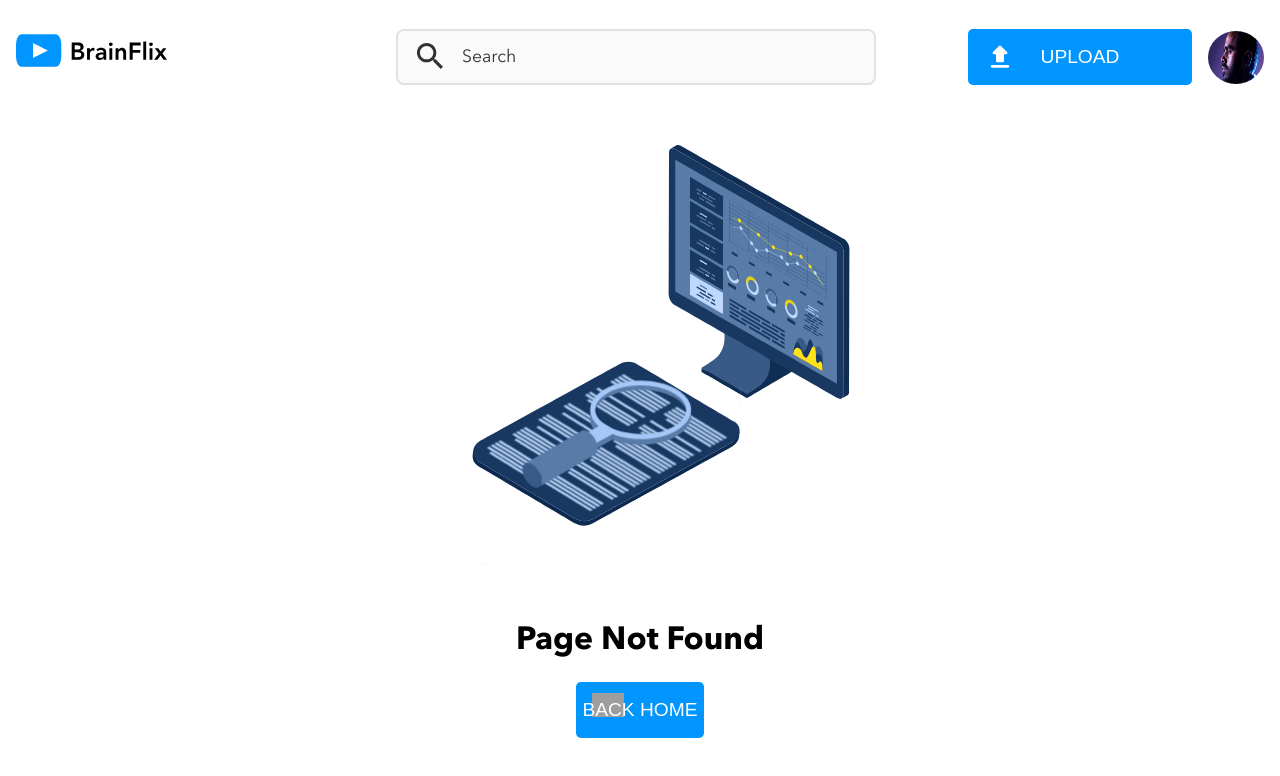
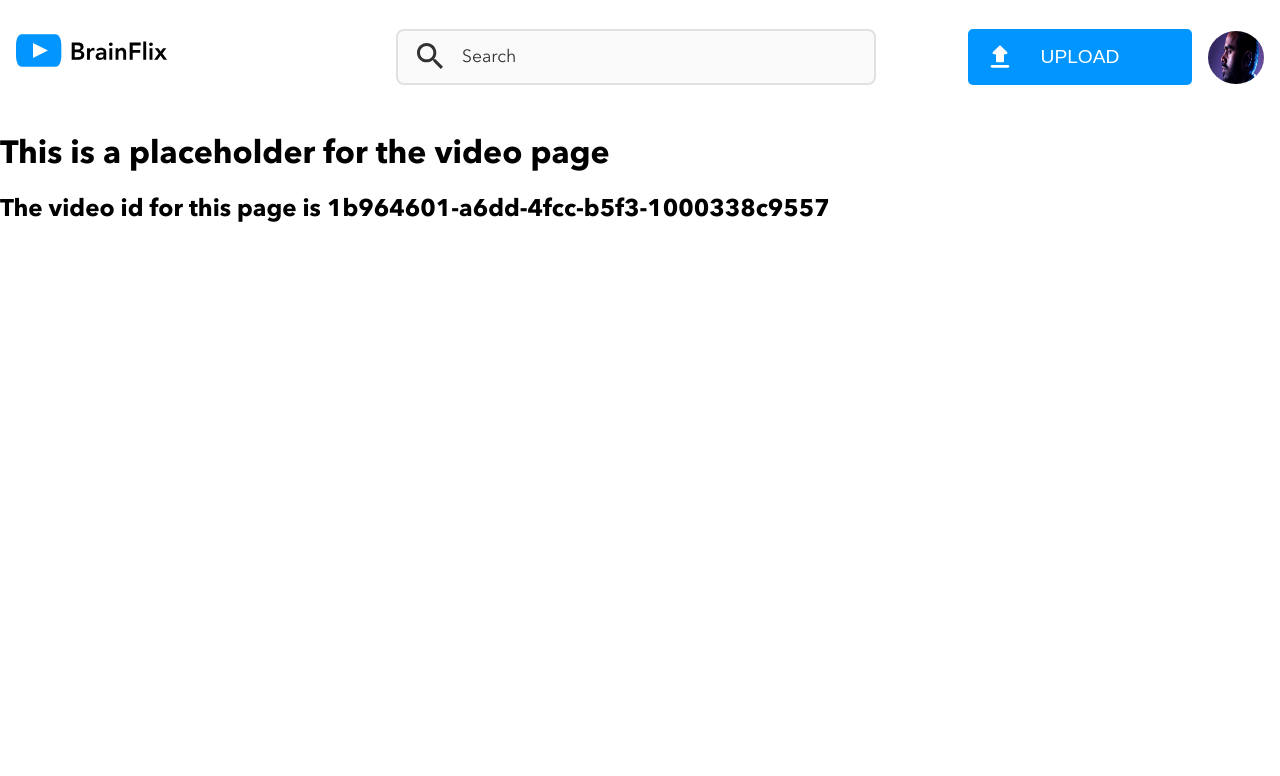
Before and after one commit to ZeidBsaibes/zeid-bsaibes-brainflix, a React (Create React App) app: page /videos/1b964601-a6dd-4fcc-b5f3-1000338c9557 in a window 1280 px wide. Before the commit this address had no page. Shown: the top 776 px of the page. Built offline with nearby package versions, Linux system fonts and the light colour scheme; grey boxes are pictures that could not be loaded.

Commit message:
add video id links to Next Video cards

```diff
--- a/src/App.jsx
+++ b/src/App.jsx
@@ -1,13 +1,12 @@
 import "./App.scss";
-import Below from "./components/Below/Below";
 import Header from "./components/Header/Header";
-import Player from "./components/Player/Player";
 import { videoDetails } from "./assets/data/video-details";
 import { useState } from "react";
 import { BrowserRouter, Routes, Route } from "react-router-dom";
 import fetchVideos from "./scripts/utils/fetch-videos";
 import HomePage from "./pages/HomePage/HomePage";
 import NotFound from "./pages/NotFound/NotFound";
+import VideoPage from "./pages/VideoPage/VideoPage";
 
 function App() {
   const [videos, setVideos] = useState(videoDetails);
@@ -49,6 +48,7 @@ function App() {
               />
             }
           ></Route>
+          <Route path="/videos/:videoId" element={<VideoPage />}></Route>
           <Route path="*" element={<NotFound />}></Route>
         </Routes>
       </BrowserRouter>
--- a/src/components/BelowRight/BelowRight.jsx
+++ b/src/components/BelowRight/BelowRight.jsx
@@ -1,6 +1,7 @@
 import React from "react";
 import "./BelowRight.scss";
 import VideoThumbnail from "../VideoThumbnail/VideoThumbnail";
+import { Link } from "react-router-dom";
 
 function BelowRight({ videos, updateActiveVideo, activeVideoId }) {
   const videosExcludingActive = videos.filter((video) => {
@@ -11,6 +12,7 @@ function BelowRight({ videos, updateActiveVideo, activeVideoId }) {
       <h3 className="below-right__title">NEXT VIDEOS</h3>
       {videosExcludingActive.map((video) => {
         return (
+          <Link to={`/videos/${video.id}`} className="below-right__link">
             <VideoThumbnail
               key={video.id}
               id={video.id}
@@ -19,6 +21,7 @@ function BelowRight({ videos, updateActiveVideo, activeVideoId }) {
               channel={video.channel}
               updateActiveVideo={updateActiveVideo}
             />
+          </Link>
         );
       })}
     </div>
--- a/src/components/BelowRight/BelowRight.scss
+++ b/src/components/BelowRight/BelowRight.scss
@@ -15,7 +15,9 @@
   @include desktop-breakpoint {
     border-left: 2px solid $secondary-mercury;
   }
-
+  &__link {
+    text-decoration: none;
+  }
   &__title {
     @include video-meta-text;
     font-weight: 600;
--- /dev/null
+++ b/src/pages/VideoPage/VideoPage.jsx
@@ -0,0 +1,14 @@
+import React from "react";
+import { useParams } from "react-router-dom";
+
+function VideoPage() {
+  const { videoId } = useParams();
+  return (
+    <>
+      <h1>This is a placeholder for the video page</h1>
+      <h2>The video id for this page is {videoId}</h2>
+    </>
+  );
+}
+
+export default VideoPage;
```
Lines whose indentation alone changed are shown as unchanged.
